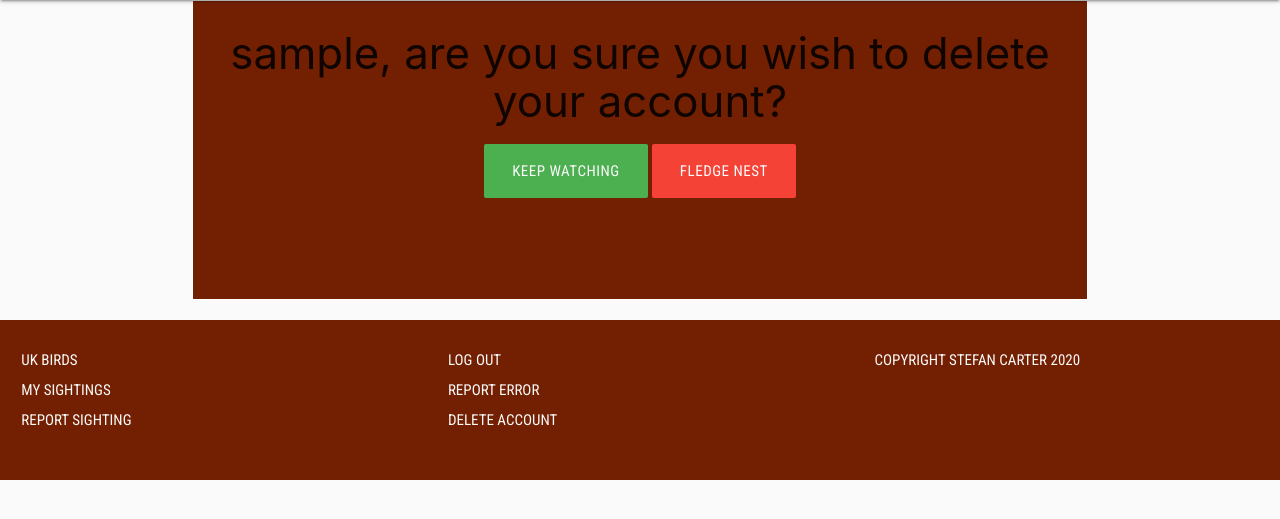
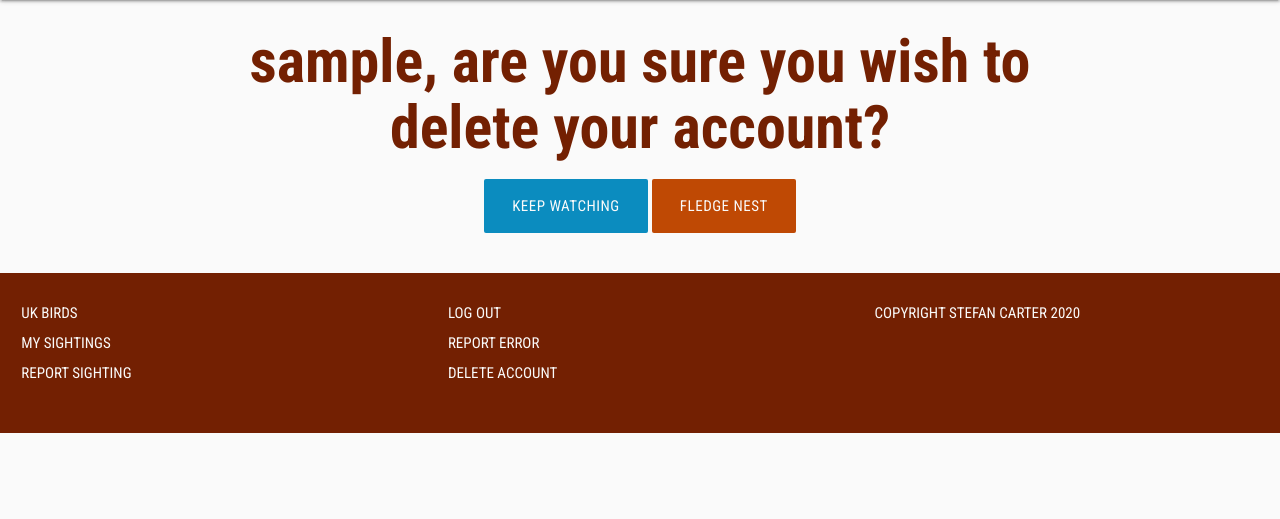
Before and after one commit to CarterStefan/bird_watcher, a Flask app: page /delete_account in a window 1280 px wide. Shown: the part 64-583 px from the top of the page. Run offline with Flask 2, Linux system fonts and the light colour scheme; the visitor is signed in with stand-in values (Sample User, id 1); a database or web service that is not in the repository returns one stand-in record (values such as "Sample title"); some libraries are stand-ins or nearby versions; some web fonts are replaced.

Commit message:
Add styling to delete account page

```diff
--- a/templates/delete_account.html
+++ b/templates/delete_account.html
@@ -1,15 +1,31 @@
 {% extends "base.html" %} {% block content %}
 
 <div class="container">
-  <div class="row">
-    <div class="col s12 grid-layout">
-      <h3 class="center-align">
-        {{ username }}, are you sure you wish to delete your account?
-      </h3>
-      <a href="{{ url_for('my_sightings') }}" class="waves-effect waves-light green btn-large">Keep Watching</a>
-      <a href="{{ url_for('delete_account_confirmation') }}" class="waves-effect waves-light red btn-large">Fledge Nest</a>
+  <section>
+    <div class="row">
+      <div class="col s12">
+        <!-- MY SIGHTINGS PAGE TITLE -->
+        <h3 class="center-align welcome_title">
+          {{ username }}, are you sure you wish to delete your account?
+        </h3>
+
+        <div class="row">
+          <div class="col s12 center-align">
+            <a
+              href="{{ url_for('my_sightings') }}"
+              class="btn-large submit_button"
+              >Keep Watching</a
+            >
+            <a
+              href="{{ url_for('delete_account_confirmation') }}"
+              class="btn-large clear_button"
+              >Fledge Nest</a
+            >
+          </div>
+        </div>
+      </div>
     </div>
-  </div>
+  </section>
 </div>
 
 {% endblock %}
```
